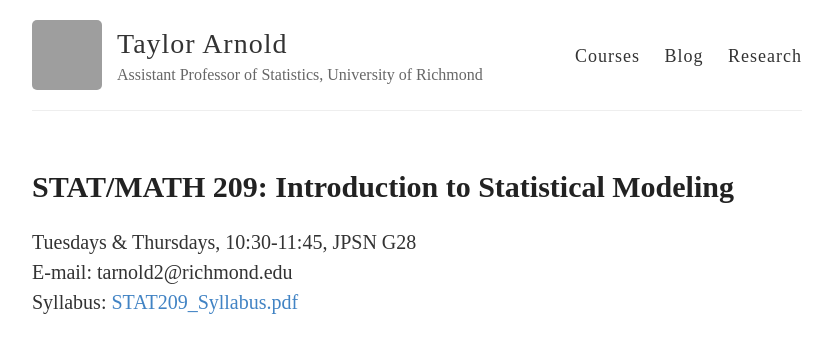
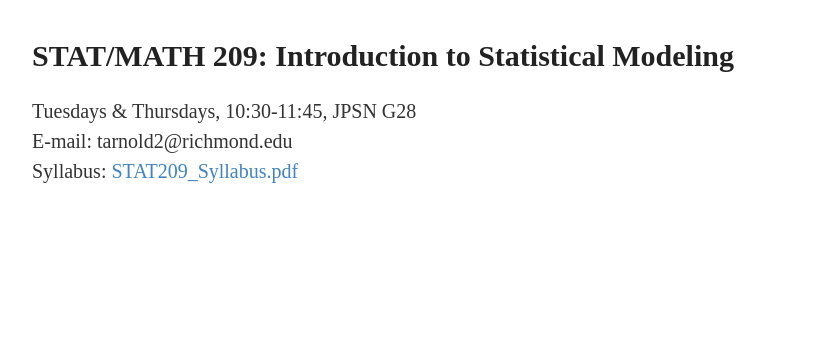
Before and after one commit to anhnguyendepocen/stat209-f18, a Jekyll site: the page built from index.html, in a window 1280 px wide. Shown: the top 353 px of the page, without its empty margins (223-1054 px from the left). Built offline with Jekyll 4.4.1, drawn with Linux system fonts in a browser that asks for light colours; grey boxes are pictures that could not be loaded.

Commit message:
Update default.html

```diff
--- a/_layouts/default.html
+++ b/_layouts/default.html
@@ -34,24 +34,6 @@
   </head>
 
   <body>
-    <div class="wrapper-masthead">
-      <div class="container">
-        <header class="masthead clearfix">
-          <a href="{{ site.baseurl }}/" class="site-avatar"><img src="{{ site.avatar }}" /></a>
-
-          <div class="site-info">
-            <h1 class="site-name"><a href="https://statsmaths.github.io/">{{ site.name }}</a></h1>
-            <p class="site-description">{{ site.description }}</p>
-          </div>
-
-          <nav>
-            <a href="https://statsmaths.github.io/courses/">Courses</a>
-            <a href="https://statsmaths.github.io/blog/">Blog</a>
-            <a href="https://statsmaths.github.io/research/">Research</a>
-          </nav>
-        </header>
-      </div>
-    </div>
 
     <div id="main" role="main" class="container">
       {{ content }}
```
